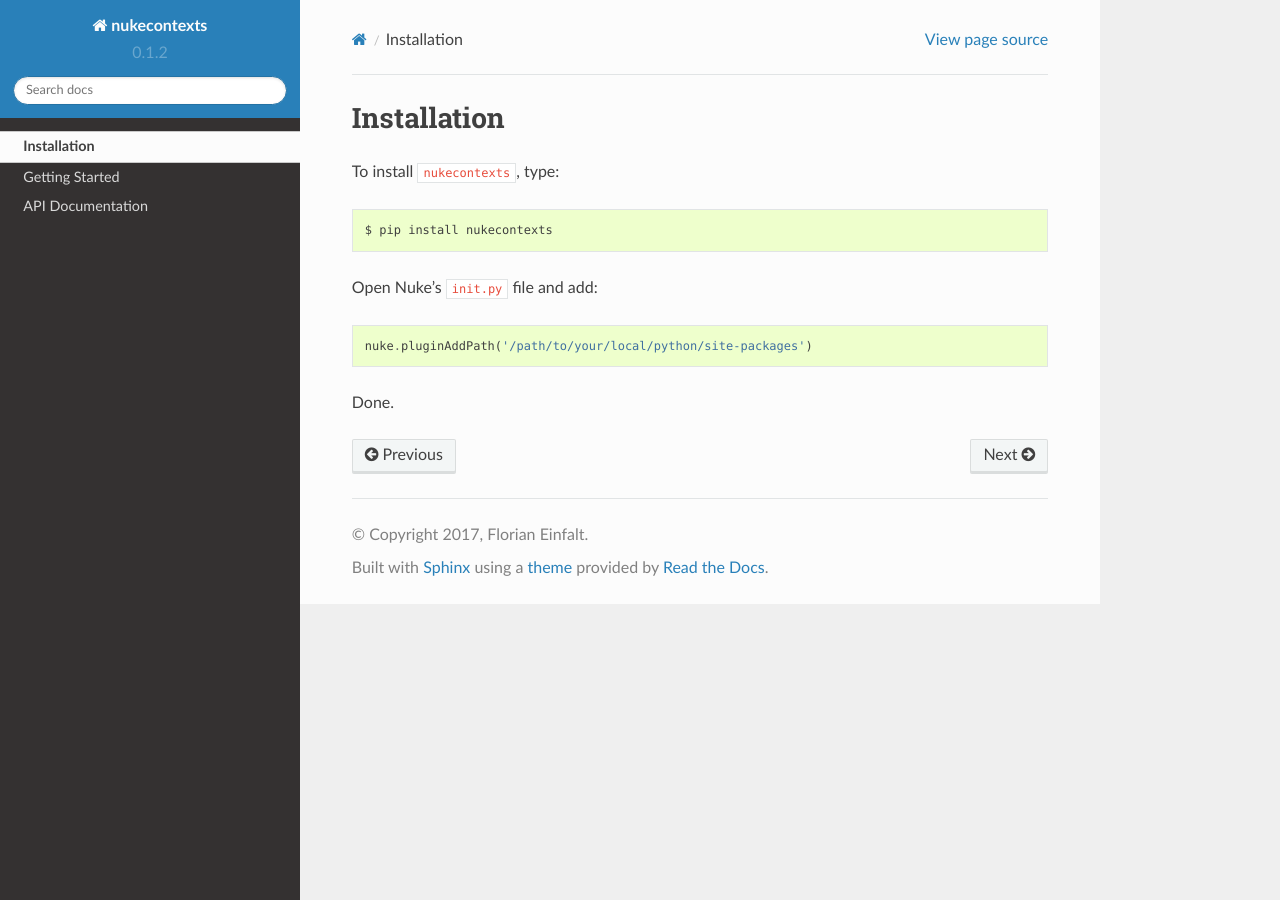
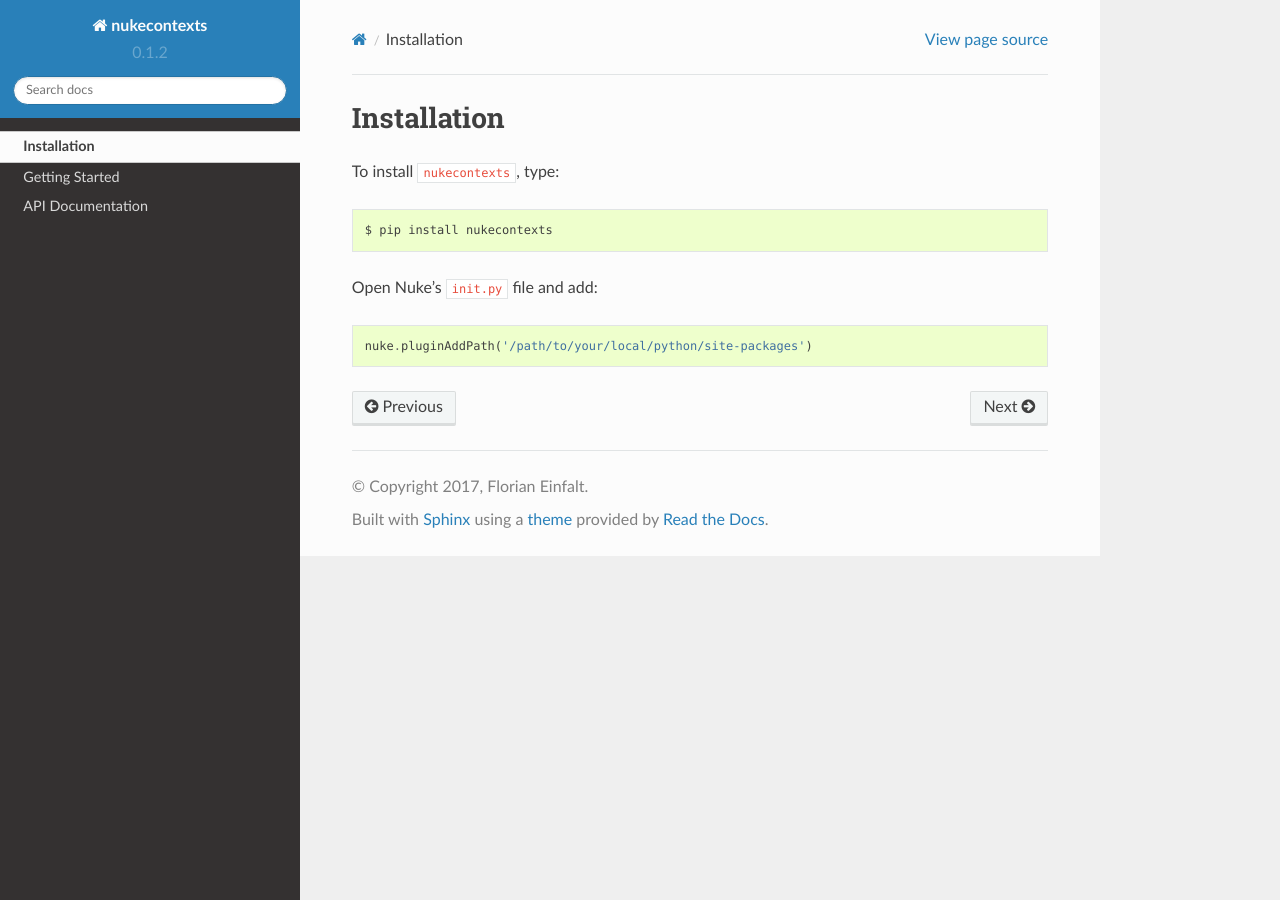
Before and after one commit to florianeinfalt/nukecontexts, a Sphinx documentation site: the page built from docs/source/installation.rst, in a window 1280 px wide. Built offline with Sphinx 7.4.7 and the Read the Docs theme 2.0.0, drawn with Linux system fonts in a browser that asks for light colours.

Commit message:
Correct documentation

```diff
--- a/README.rst
+++ b/README.rst
@@ -26,7 +26,9 @@
     $ pip install nukecontexts
 
 
-Open Nuke's ``init.py`` file and add: ::
+Open Nuke's ``init.py`` file and add:
+
+.. code-block:: python
 
     nuke.pluginAddPath('/path/to/your/local/python/site-packages')
 
--- a/docs/source/installation.rst
+++ b/docs/source/installation.rst
@@ -7,9 +7,8 @@
 
     $ pip install nukecontexts
 
+Open Nuke's ``init.py`` file and add:
 
-Open Nuke's ``init.py`` file and add: ::
+.. code-block:: python
 
     nuke.pluginAddPath('/path/to/your/local/python/site-packages')
-
-Done.
--- a/run_tests.py
+++ b/run_tests.py
@@ -2,4 +2,7 @@
 import pytest
 
 dir_ = os.path.dirname(__file__)
-pytest.main(['{0}/tests/'.format(dir_), '--cov=nukecontexts', '--cov-report', 'term-missing'])
+pytest.main(['{0}/tests/'.format(dir_),
+             '--cov=nukecontexts',
+             '--cov-report',
+             'term-missing'])
--- a/setup.py
+++ b/setup.py
@@ -6,7 +6,7 @@
 setup(
     name = 'nukecontexts',
     version = '0.1.2',
-    description='Library of composable context managers for Nuke',
+    description='A library of composable context managers for Nuke',
     long_description=readme,
     url='https://github.com/florianeinfalt/nukecontexts',
     author='Florian Einfalt',
```
